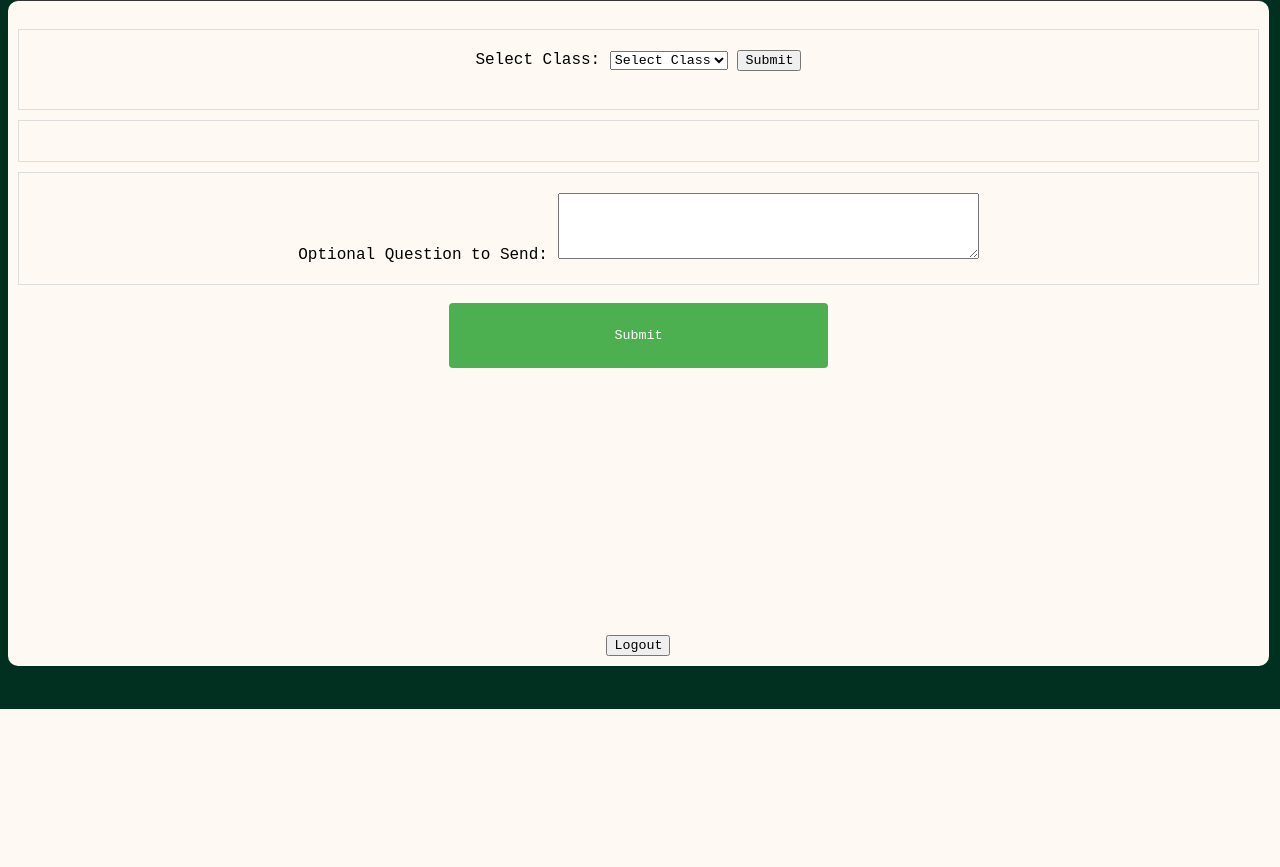
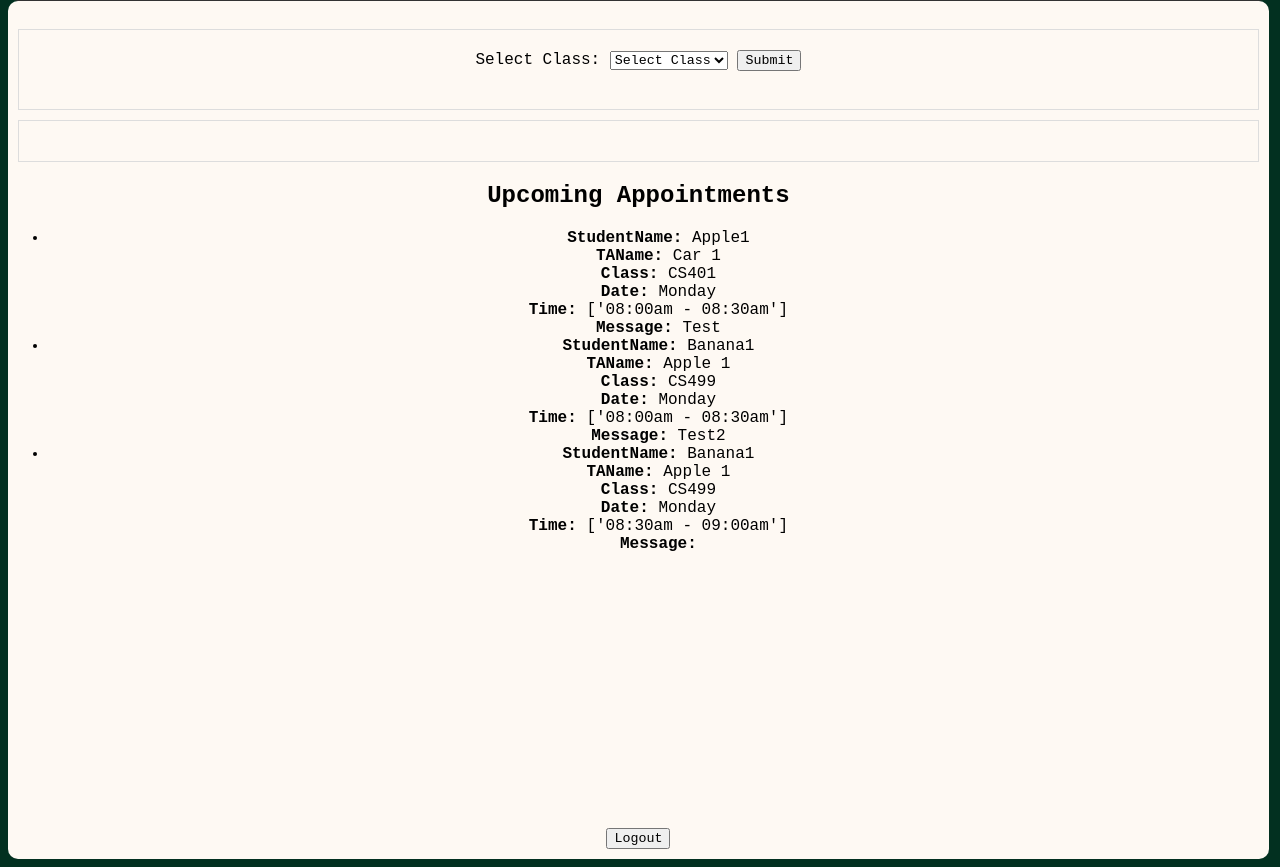
Before and after one commit to jrev12016/TASC, a Flask app: template TASC_Code/templates/student.html in a window 1280 px wide. Shown: the part 91-958 px from the top of the page. Before the commit the page ends 800 px from the top, so only its background shows below. Run offline with Flask 2, Linux system fonts and the light colour scheme; the template is opened without the code that fills it: values that come from a table or form of the project are taken from there, others are empty; data comes from the database, SQL or seed files in the repository; both versions use the stored data as it was after the commit.

Commit message:
alchanged appointment db. Added display of upcoming appointments for student.

```diff
--- a/TASC_Code/main.py
+++ b/TASC_Code/main.py
@@ -57,7 +57,11 @@ class Appointment(db.Model):
 class Scheduled_Appointments(db.Model):
     id = db.Column(db.Integer, primary_key=True)
     ta_id = db.Column(db.Integer, db.ForeignKey('user.id'), nullable=False)
+    ta_display_name = db.Column(db.String(50), nullable=False)
     student_id = db.Column(db.Integer, db.ForeignKey('user.id'), nullable=False)
+    student_display_name = db.Column(db.String(50), nullable=False)
+    appointment_class = db.Column(db.String(50), nullable=False)
+    appointment_day = db.Column(db.String(20), nullable=False)
     appointment_start_time = db.Column(db.String(20), nullable=False)
     message = db.Column(db.String(200), nullable=True)
 
@@ -252,6 +256,9 @@ def student():
     user_type = User.query.get(session['user_id']).user_type
     display_name = User.query.get(session['user_id']).display_name
 
+    # Initialize selected_day
+    selected_day = None
+
     # Create an instance of the StudentAppointmentForm
     form = StudentAppointmentForm()
 
@@ -278,46 +285,38 @@ def student():
 
         elif 'submit_ta_day' in request.form:
             selected_ta = request.form.get('ta_choice')
-            # session['selected_ta'] = selected_ta
+            session['selected_ta'] = selected_ta
             selected_day = request.form.get('day_choice')
+            session['selected_day'] = selected_day
             time_response = get_availability(selected_ta, selected_day)
             ta_id =  get_ta_id(selected_ta) # Get ta_id, this will be used for the appoint db table.
             session['ta_id'] = ta_id
             return render_template('student.html', user_name=user_name, user_type=user_type,
                             display_name=display_name, form=form, class_names=class_names, tas_response = tas_response, time_response = time_response, selected_ta = selected_ta, selected_day = selected_day)
-            #selected_student = user_id
+
         elif 'submit_appointment' in request.form:
             selected_time = request.form.get('time_choice')
             selected_question = request.form.get('question')
 
             # Create a new appointment in the database
-
             appointment = Scheduled_Appointments(
                 ta_id=session['ta_id'],
+                ta_display_name=session.get('selected_ta'),
                 student_id=user_id,
+                student_display_name = user_name,
+                appointment_class = session['class'],
+                appointment_day = session['selected_day'],
                 appointment_start_time=selected_time,
                 message=selected_question
             )
-
             db.session.add(appointment)
             db.session.commit()
 
-
-
-
-
-
-
+    upcoming_appointments = Scheduled_Appointments.query.filter(Scheduled_Appointments.student_id == user_id,Scheduled_Appointments.appointment_day == session['selected_day']).all()
 
     # Render the student page with class names, selected class, and TAs
     return render_template('student.html', user_name=user_name, user_type=user_type,
-                            display_name=display_name, form=form, class_names=class_names, tas_response = tas_response, time_response = time_response)
-
-    # Render the student page with unique class names and the form
-    '''
-    return render_template('student.html', user_name=user_name, user_type=user_type,
-                            display_name=display_name, class_names=class_names, form=form, tas_response=None)
-    '''
+                            display_name=display_name, form=form, class_names=class_names, tas_response = tas_response, time_response = time_response, upcoming_appointments = upcoming_appointments)
 
 @app.route('/ta', methods=['GET', 'POST'])
 def ta():
@@ -325,7 +324,7 @@ def ta():
     update_availability_form = UpdateAvailabilityForm()
 
     ta_id = session['user_id']
-
+    print(ta_id)
     # Retrieve TA availability outside the form validation block
     ta_availability = TAAvailability.query.filter_by(ta_id=ta_id).first()
 
--- a/TASC_Code/templates/student.html
+++ b/TASC_Code/templates/student.html
@@ -111,15 +111,25 @@
             {% endif %}
         </div>
 
-        <div class="box">
-            <!-- Optional Question -->
-            <label for="question">Optional Question to Send:</label>
-            <textarea id="question" name="question" rows="4" cols="50"></textarea>
+        <!-- Display Upcoming Appointments -->
+        <div>
+            <h2>Upcoming Appointments</h2>
+            <ul>
+                {% for appointment in upcoming_appointments %}
+                    <li>
+                        <strong>StudentName:</strong> {{ appointment.student_display_name }}<br>
+                        <strong>TAName:</strong> {{ appointment.ta_display_name }}<br>
+                        <strong>Class:</strong> {{ appointment.appointment_class }}<br>
+                        <strong>Date:</strong> {{ appointment.appointment_day }}<br>
+                        <strong>Time:</strong> {{ appointment.appointment_start_time }}<br>
+                        <strong>Message:</strong> {{ appointment.message }}
+                    </li>
+                {% else %}
+                    <p>No upcoming appointments</p>
+                {% endfor %}
+            </ul>
         </div>
 
-        <!-- Submit Button -->
-        <input type="submit" value="Submit">
-        </form>                                             <!--FROM BRYCE: What form is this attached to?-->
 
         <div class="logout">
             <form action="{{ url_for('logout') }}" method="POST" style="display: inline-block;">
```
Also changed, not shown: TASC_Code/TASC.db.
